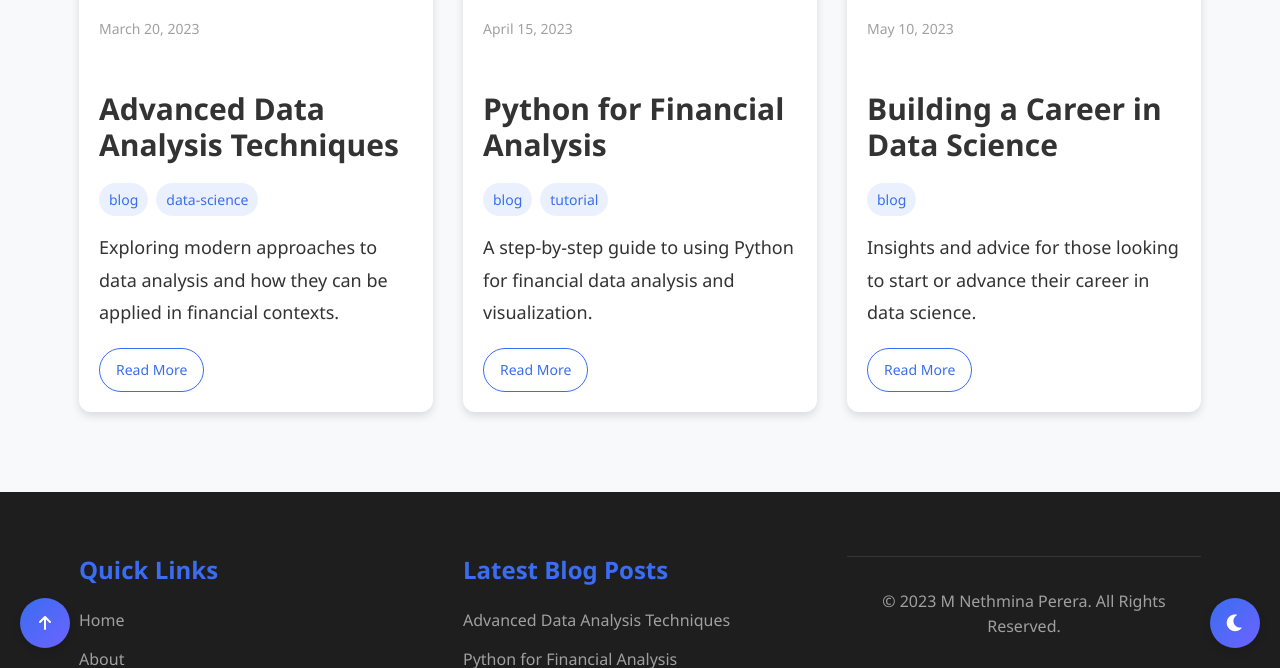
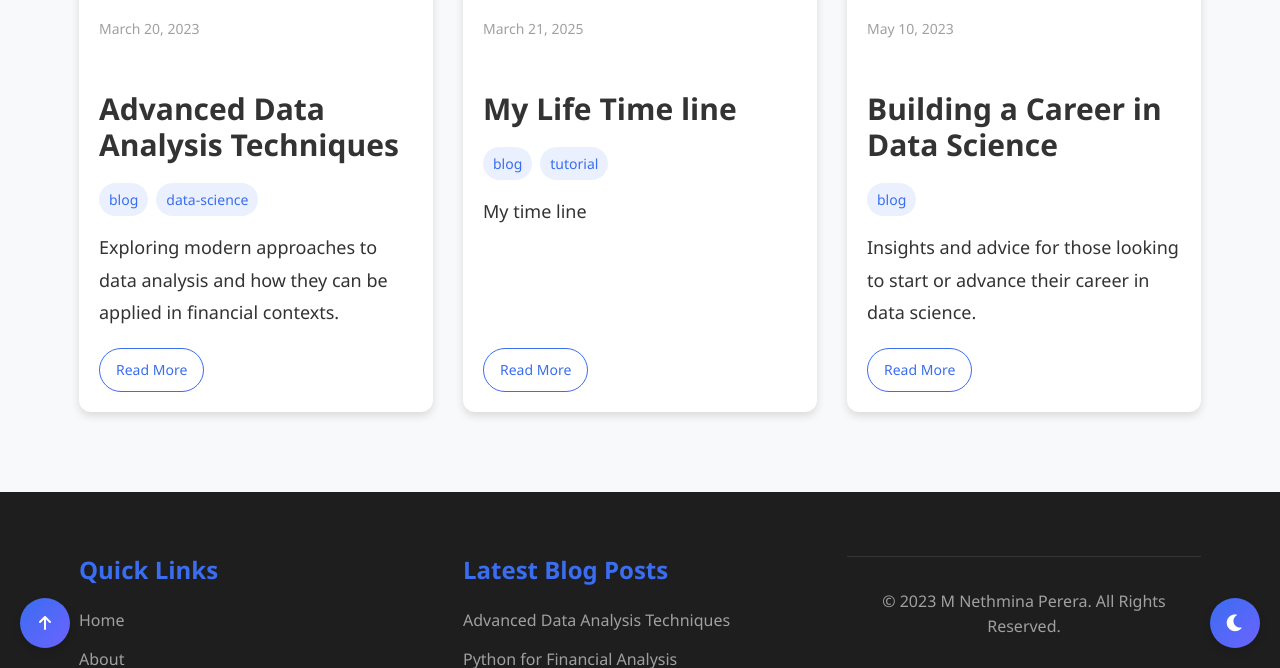
Before and after one commit to MHMNP2021/portfolio.github.io, a Jekyll site: the page blog.html, which Jekyll copies as it is, in a window 1280 px wide and 900 px high, scrolled down 339 px, cut to the strip 232-900 px from the top of the window. Built offline with Jekyll 4.4.1, drawn with Linux system fonts in a browser that asks for light colours.

Commit message:
Update blog.html

```diff
--- a/blog.html
+++ b/blog.html
@@ -58,17 +58,17 @@
                     <!-- Blog Post 2 -->
                     <article class="blog-post" data-tags="blog,tutorial">
                         <div class="post-image">
-                            <img src="assets/images/blog2.jpg" alt="Python Tutorial">
+                            <img src="assets/images/timeline.webp" alt="Python Tutorial">
                         </div>
                         <div class="post-content">
-                            <div class="post-date">April 15, 2023</div>
-                            <h2><a href="blog/python-for-finance.html">Python for Financial Analysis</a></h2>
+                            <div class="post-date">March 21, 2025</div>
+                            <h2><a href="blog/time-line.html">My Life Time line</a></h2>
                             <div class="post-tags">
                                 <span class="tag">blog</span>
                                 <span class="tag">tutorial</span>
                             </div>
-                            <p>A step-by-step guide to using Python for financial data analysis and visualization.</p>
-                            <a href="blog/python-for-finance.html" class="read-more-btn">Read More</a>
+                            <p>My time line</p>
+                            <a href="blog/time-line.html" class="read-more-btn">Read More</a>
                         </div>
                     </article>
 
```
